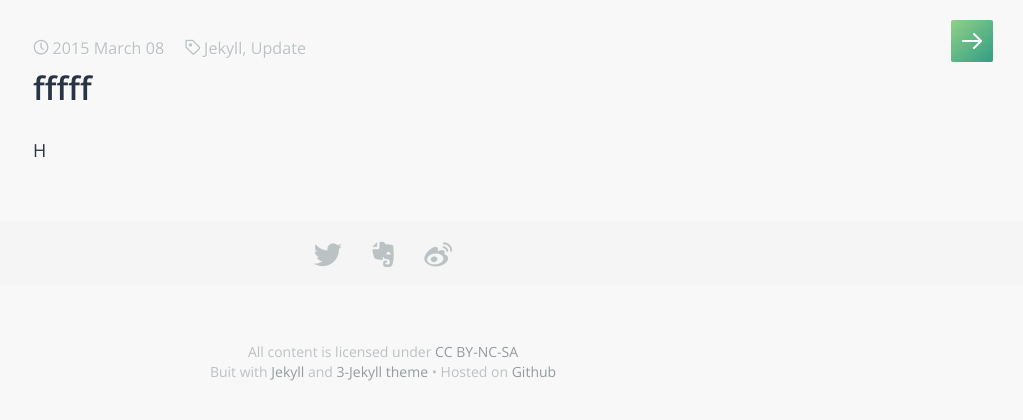
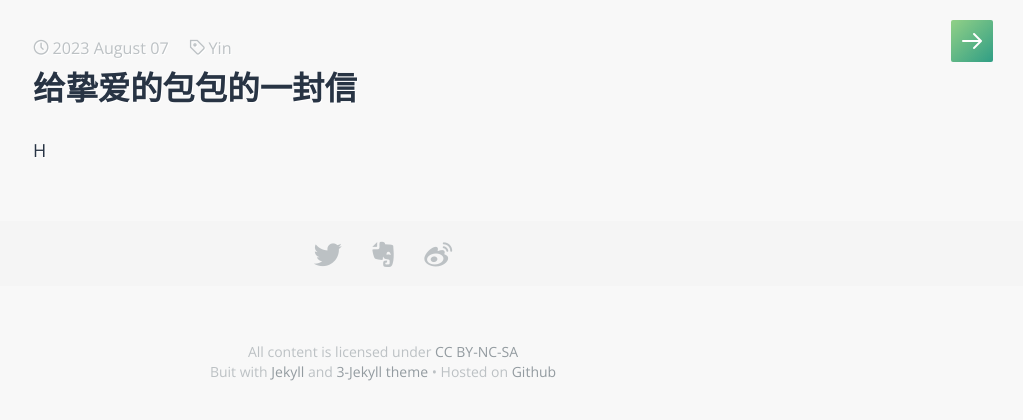
Before and after one commit to yqh2002/yqh2002.github.io, a Jekyll site: the page built from _posts/2016-03-22-myfirstblog.markdown, in a window 1280 px wide. Shown: the top 420 px of the page, without its empty margins (257-1280 px from the left). Built offline with Jekyll 4.4.1, drawn with Linux system fonts in a browser that asks for light colours; some web fonts are replaced; comment, search, counter and statistics services are not loaded.

Commit message:
Update 2023-08-07-baobao.markdown

```diff
--- a/_posts/2016-03-22-myfirstblog.markdown
+++ b/_posts/2016-03-22-myfirstblog.markdown
@@ -1,8 +1,8 @@
 ---
 layout: post
-title:  "fffff"
-date:   2015-03-08 22:21:49
-categories: Jekyll Update
-tags: Jekyll Update
+title:  "给挚爱的包包的一封信"
+date:   2023-08-07 20:48:49
+categories: Yin
+tags: Yin
 ---
 H
```
